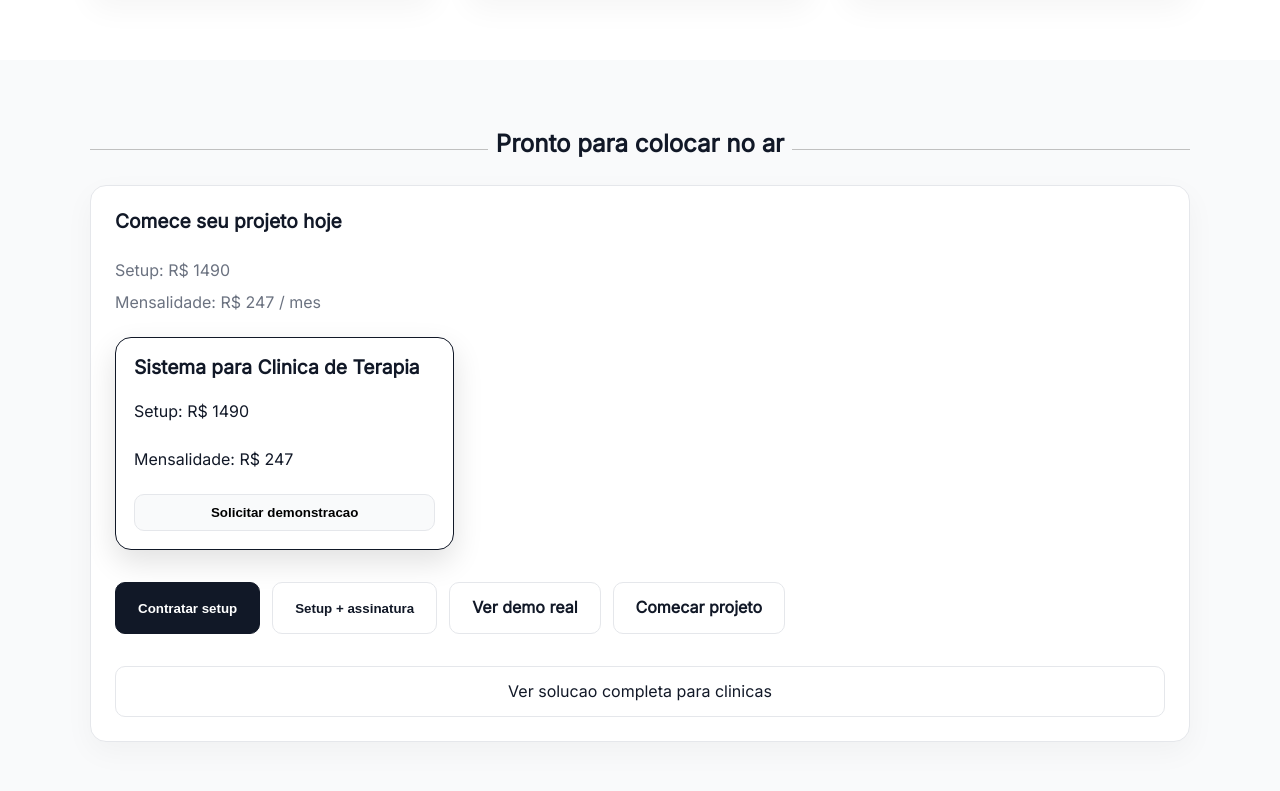
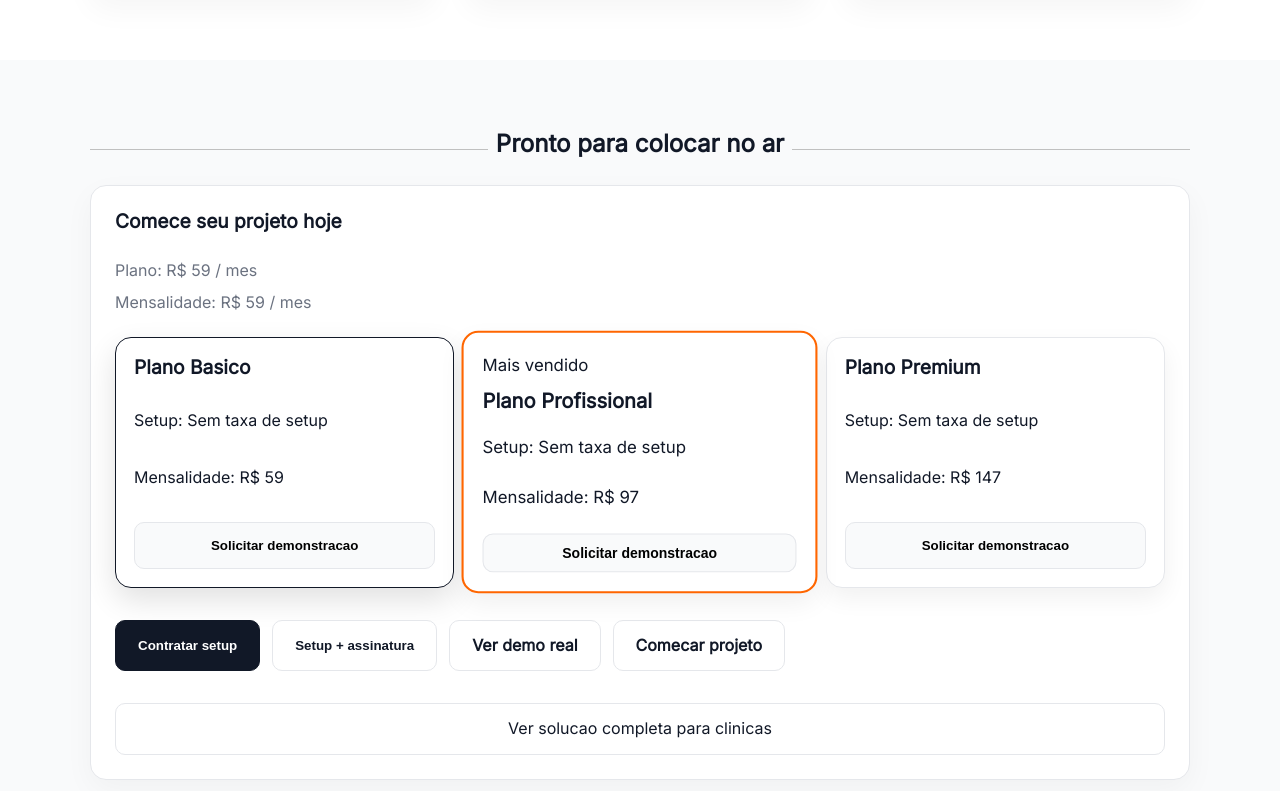
Before and after one commit to rafaelPadua001/Rafael-Padua---Digital, a plain HTML site: page demos/terapia.html in a window 1280 px wide. Shown: the part 2785-3576 px from the top of the page. Drawn offline with Linux system fonts and the light colour scheme.

Commit message:
Fix
Fix plan price

```diff
--- a/api/create-preference.js
+++ b/api/create-preference.js
@@ -78,7 +78,7 @@ module.exports = async (req, res) => {
     if (setup && monthly) unitPrice = setup + monthly;
     else unitPrice = monthly || setup;
   } else {
-    unitPrice = setup;
+    unitPrice = setup || monthly;
   }
 
   if (!project || !unitPrice || isNaN(unitPrice) || unitPrice <= 0) {
@@ -93,7 +93,7 @@ module.exports = async (req, res) => {
 
   const items = [
     {
-      title: payload.title || project.name || 'Landing Page Profissional',
+      title: payload.title || selectedPlan?.name || project.name || 'Landing Page Profissional',
       quantity: 1,
       unit_price: Number(Number(unitPrice).toFixed(2)),
       currency_id: 'BRL',
--- a/data/projects.json
+++ b/data/projects.json
@@ -50,8 +50,8 @@
         }
       ],
       "pricing": {
-        "setup": 490,
-        "monthly": 79
+        "setup": 890,
+        "monthly": null
       },
       "checkout": {
         "setup_link": "LINK_MERCADOPAGO_PIZZARIA_SETUP",
@@ -303,23 +303,47 @@
       "billing_type": "setup_subscription",
       "plans": [
         {
-          "id": "principal",
-          "name": "Sistema para Clinica de Terapia",
-          "setup": 1490,
-          "monthly": 247,
+          "id": "basic",
+          "name": "Plano Basico",
+          "setup": null,
+          "monthly": 59,
           "features": [
-            "Cadastro completo de pacientes",
+            "Cadastro de pacientes",
             "Gestao de responsaveis",
-            "Anamnese digital estruturada",
+            "Anamnese digital",
+            "Suporte basico"
+          ]
+        },
+        {
+          "id": "pro",
+          "name": "Plano Profissional",
+          "badge": "Mais vendido",
+          "setup": null,
+          "monthly": 97,
+          "features": [
+            "Tudo do basico",
             "Prontuario clinico",
+            "Historico completo",
             "Organizacao de atendimentos",
-            "Interface simples e intuitiva"
+            "Suporte prioritario"
+          ]
+        },
+        {
+          "id": "premium",
+          "name": "Plano Premium",
+          "setup": null,
+          "monthly": 147,
+          "features": [
+            "Tudo do profissional",
+            "Personalizacao basica",
+            "Suporte dedicado",
+            "Atualizacoes prioritarias"
           ]
         }
       ],
       "pricing": {
-        "setup": 1490,
-        "monthly": 247
+        "setup": null,
+        "monthly": 59
       },
       "checkout": {
         "setup_link": null,
--- a/demos/terapia.html
+++ b/demos/terapia.html
@@ -178,14 +178,14 @@
                 <li>Anamnese digital</li>
                 <li>Suporte basico</li>
               </ul>
-              <button class="btn-secondary buy-button" data-demo="terapia" data-title="Plano Basico - Clinica de Terapia">Assinar plano basico</button>
+              <button class="btn-secondary buy-button" data-demo="terapia" data-plan="subscription" data-plan-id="basic" data-title="Plano Basico - Clinica de Terapia">Assinar plano basico</button>
               <a href="https://wa.me/556191865680?text=Ol%C3%A1%2C%20quero%20uma%20landing%20page%20para%20minha%20pizzaria." class="btn-secondary">Solicitar landing page</a>
             </div>
           </article>
           <article class="project-card">
             <div class="card-content">
               <h3>Plano Profissional</h3>
-              <p><strong>🔥 Mais vendido</strong></p>
+              <p><strong>Mais vendido</strong></p>
               <p><strong>Setup:</strong> Sem taxa de setup</p>
               <p><strong>Mensalidade:</strong> R$ 97 / mes</p>
               <ul class="demo-benefits-list">
@@ -195,7 +195,7 @@
                 <li>Organizacao de atendimentos</li>
                 <li>Suporte prioritario</li>
               </ul>
-              <button class="btn-primary buy-button" data-demo="terapia" data-title="Plano Profissional - Clinica de Terapia">Assinar plano profissional</button>
+              <button class="btn-primary buy-button" data-demo="terapia" data-plan="subscription" data-plan-id="pro" data-title="Plano Profissional - Clinica de Terapia">Assinar plano profissional</button>
               <a href="https://wa.me/556191865680?text=Ol%C3%A1%2C%20quero%20uma%20demonstra%C3%A7%C3%A3o%20do%20sistema%20de%20pedidos%20para%20pizzarias." class="btn-primary">Solicitar demonstração</a>
             </div>
           </article>
@@ -210,7 +210,7 @@
                 <li>Suporte dedicado</li>
                 <li>Atualizacoes prioritarias</li>
               </ul>
-              <button class="btn-secondary buy-button" data-demo="terapia" data-title="Plano Premium - Clinica de Terapia">Assinar plano premium</button>
+              <button class="btn-secondary buy-button" data-demo="terapia" data-plan="subscription" data-plan-id="premium" data-title="Plano Premium - Clinica de Terapia">Assinar plano premium</button>
               <a href="https://wa.me/556191865680?text=Ol%C3%A1%2C%20quero%20uma%20demonstra%C3%A7%C3%A3o%20da%20automa%C3%A7%C3%A3o%20com%20IA%20para%20pizzarias." class="btn-secondary">Solicitar demonstração</a>
             </div>
           </article>
--- a/javascript/demo-enhancements.js
+++ b/javascript/demo-enhancements.js
@@ -14,6 +14,12 @@
       <a href="${demoUrl}" class="cta-outline demo-real-link" data-track="demo_click">Ver demo real</a>
       <a href="/#contato" class="cta-outline">Comecar projeto</a>
     `;
+  }
+
+  function getPlanPricing(project, plan) {
+    const setup = plan?.setup ?? project?.pricing?.setup ?? null;
+    const monthly = plan?.monthly ?? project?.pricing?.monthly ?? null;
+    return { setup, monthly };
   }
 
   function createConversionSection(project) {
@@ -81,7 +87,7 @@
       card.innerHTML = `
         ${plan.badge ? `<span class="plan-badge">${plan.badge}</span>` : ''}
         <h3>${plan.name}</h3>
-        <p class="plan-setup">Setup: R$ ${plan.setup}</p>
+        <p class="plan-setup">${plan.setup ? `Setup: R$ ${plan.setup}` : 'Setup: Sem taxa de setup'}</p>
         <p class="plan-monthly">${plan.monthly ? `Mensalidade: R$ ${plan.monthly}` : 'Mensalidade: Sem mensalidade'}</p>
         <button class="plan-cta" type="button">Solicitar demonstracao</button>
       `;
@@ -99,12 +105,19 @@
     const plans = Array.isArray(project.plans) ? project.plans : [];
     const plan = plans.find((p) => p.id === planId) || plans[0] || null;
 
-    const setup = plan?.setup ?? project?.pricing?.setup ?? 0;
-    const monthly = plan?.monthly ?? project?.pricing?.monthly ?? null;
+    const { setup, monthly } = getPlanPricing(project, plan);
 
 
     if (setupEl) {
-      setupEl.textContent = `Setup: R$ ${setup}`;
+      if (setup) {
+        setupEl.textContent = `Setup: R$ ${setup}`;
+        setupEl.style.display = '';
+      } else if (monthly) {
+        setupEl.textContent = `Plano: R$ ${monthly} / mes`;
+        setupEl.style.display = '';
+      } else {
+        setupEl.style.display = 'none';
+      }
     }
 
     if (monthlyEl) {
@@ -179,9 +192,12 @@
     legacyBuyButtons.forEach((button) => {
       button.addEventListener('click', (event) => {
         event.preventDefault();
+        event.stopImmediatePropagation();
         event.stopPropagation();
         if (!window.PaduaCheckout) return;
-        window.PaduaCheckout.createMercadoPagoPreference('setup', project, activePlanId);
+        const buttonPlan = button.dataset.plan || 'setup';
+        const buttonPlanId = button.dataset.planId || activePlanId;
+        window.PaduaCheckout.createMercadoPagoPreference(buttonPlan, project, buttonPlanId);
       });
     });
   });
```
